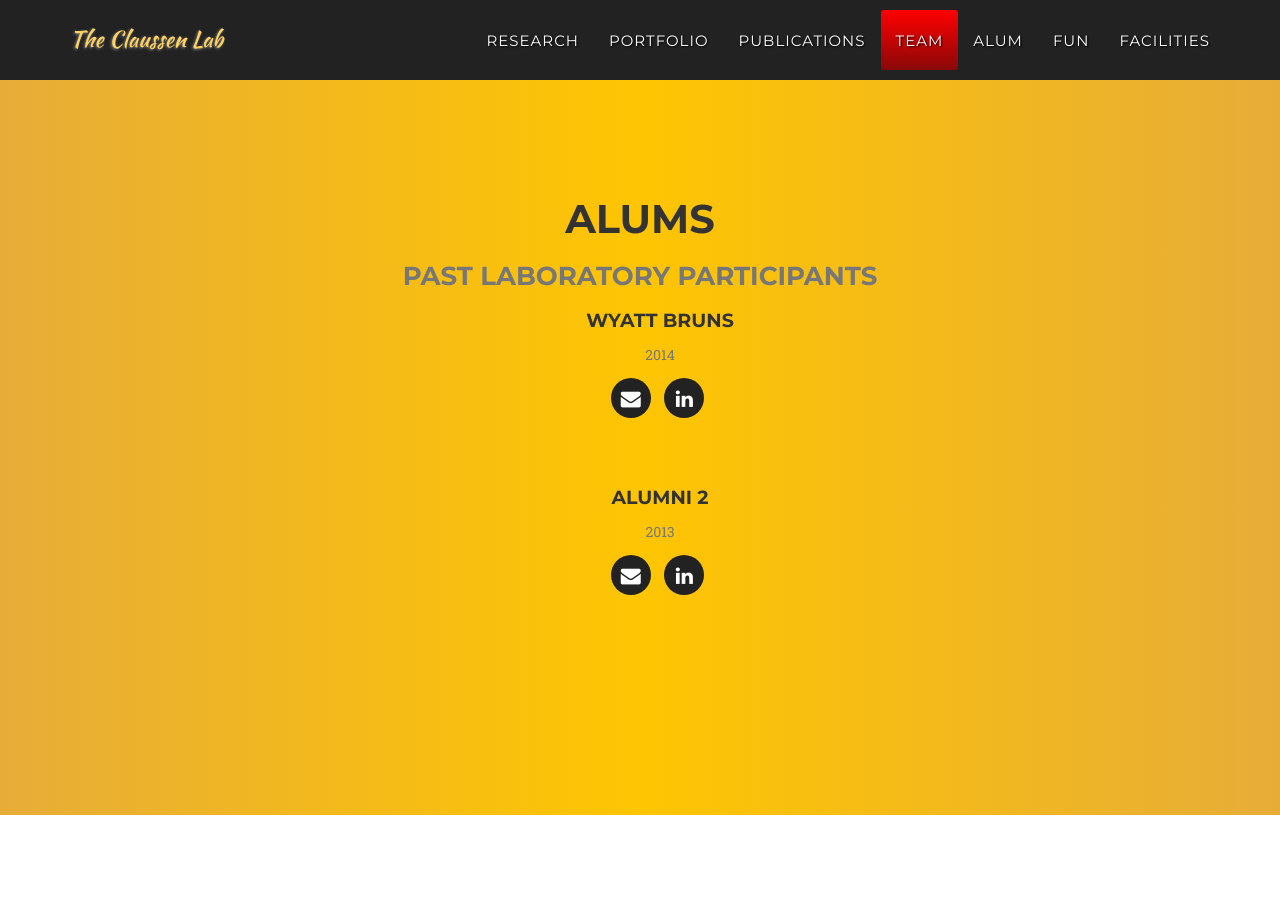
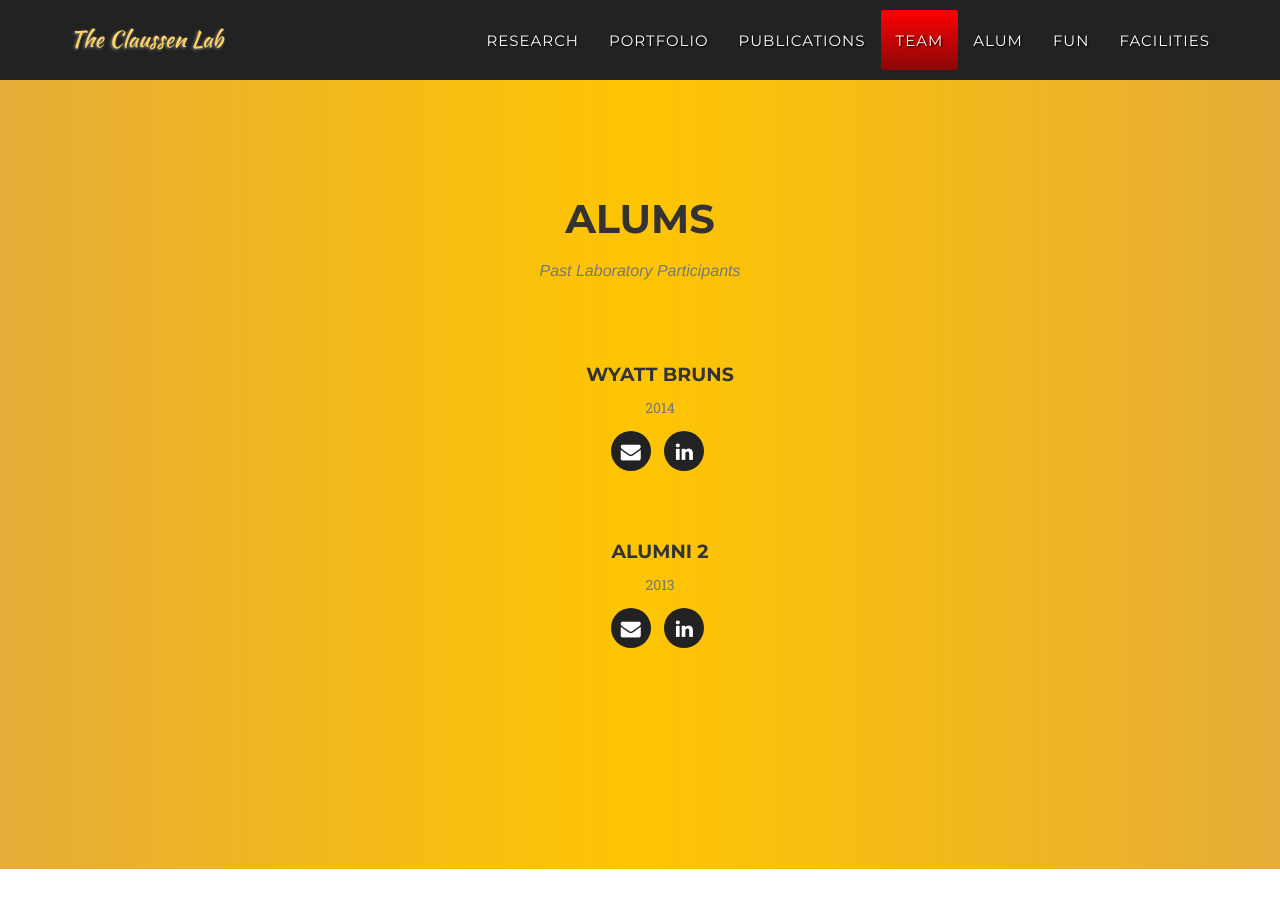
Before and after one commit to shaoweiD/newwebsite, a Jekyll site: the page built from index.html, in a window 1280 px wide and 900 px high, scrolled down 7623 px. Built offline with Jekyll 4.4.1, drawn with Linux system fonts in a browser that asks for light colours; some web fonts are replaced.

Commit message:
Reassess division class for subheading
Would it be better to make this section with a table?

```diff
--- a/_includes/Alum.html
+++ b/_includes/Alum.html
@@ -2,7 +2,7 @@
     <div class="row">
         <div class="col-lg-12 text-center">
             <h2 class="section-heading">Alums</h2>
-            <h3 class="text-muted">Past laboratory participants</h3>
+            <h3 class="section-subheading text-muted">Past Laboratory Participants</h3>
         </div>
     </div>
     <!--List of all alums-->
```
